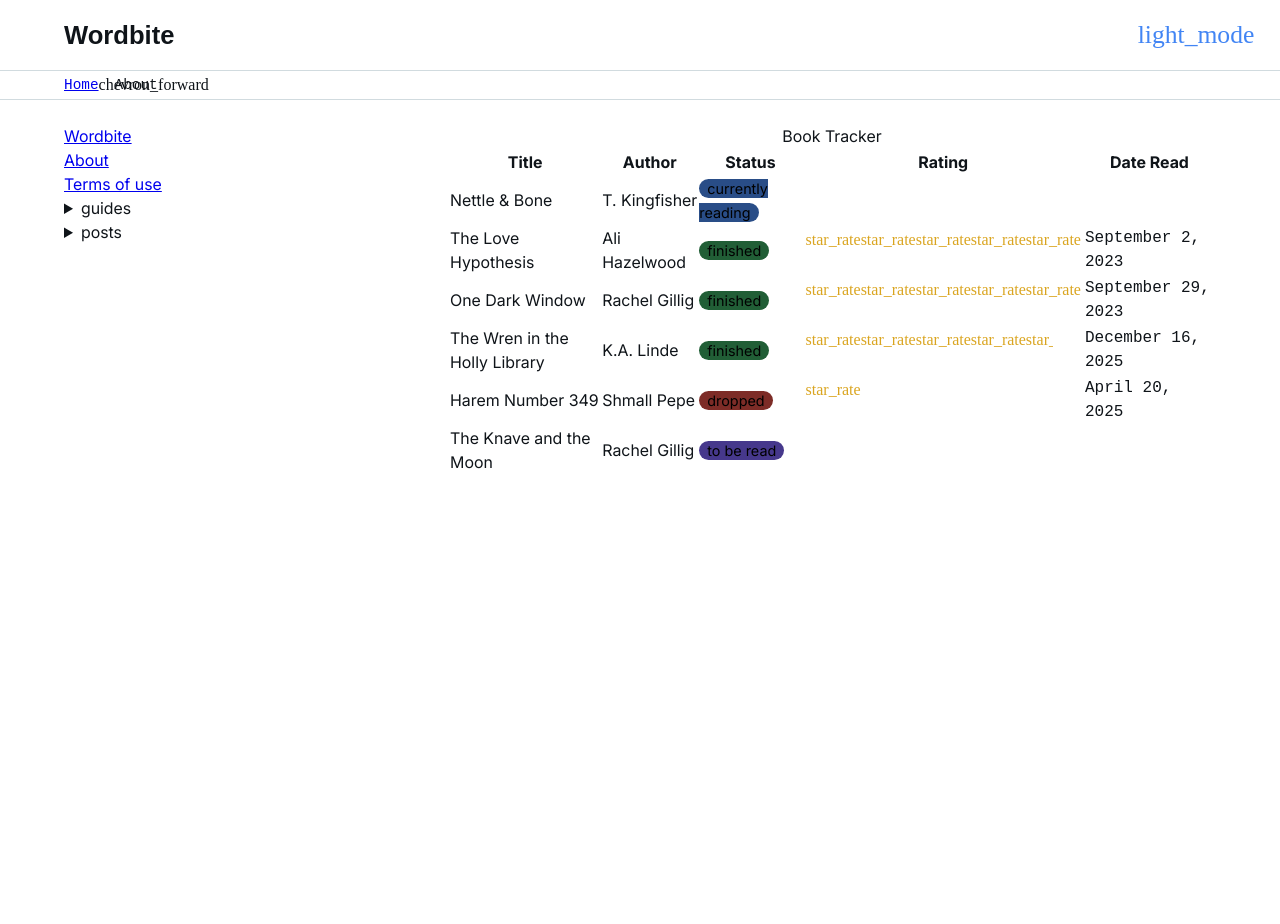
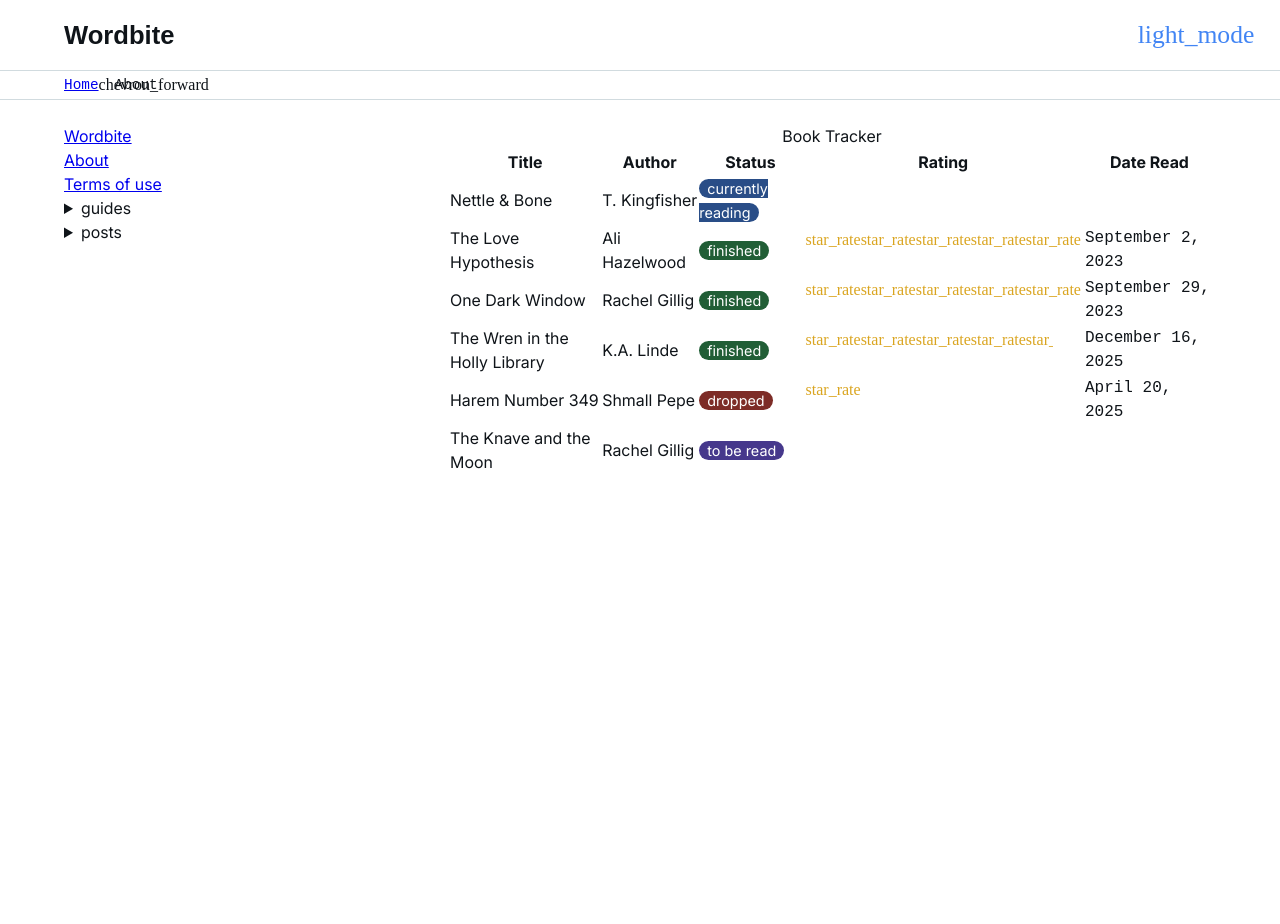
Before and after one commit to emilymcaldwell/Wordbite, a Jekyll site: the page built from about.md, in a window 1280 px wide. Built offline with Jekyll 4.4.1, drawn with Linux system fonts in a browser that asks for light colours; some web fonts are replaced.

Commit message:
Update layout.scss

```diff
--- a/_sass/layout.scss
+++ b/_sass/layout.scss
@@ -36,7 +36,7 @@
     &.book-status {
       &[data-sort] {
         span {
-          color: black;
+          color: light-dark(white, black);
           font-size: 0.9rem;
           padding: 1px 8px;
           border-radius: 50px;
```
